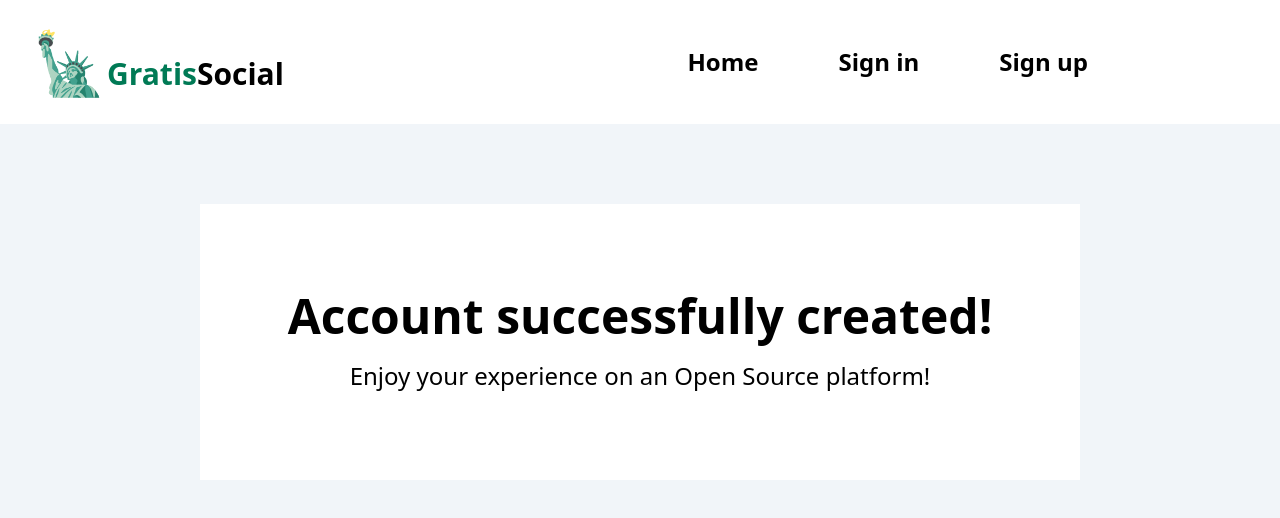
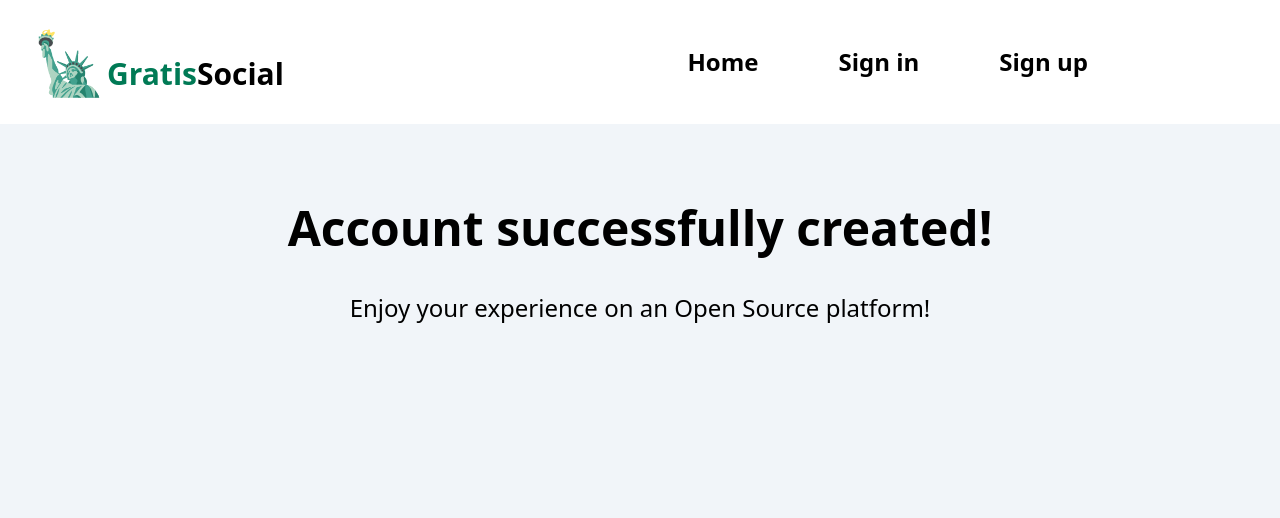
Before and after one commit to astev423/GratisSocial, a Next.js app: page /account-created in a window 1280 px wide. Shown: the top 518 px of the page. Built offline with nearby package versions, Linux system fonts and the light colour scheme; no server answers.

Commit message:
refact: minimize css and update tags for account created page

```diff
--- a/app/(pages)/account-created/page.tsx
+++ b/app/(pages)/account-created/page.tsx
@@ -4,13 +4,9 @@ export default async function AccountCreatedPage() {
   tryAddClerkUserToDb()
 
   return (
-    <div className="flex mt-20 justify-center">
-      <div className="items-center text-5xl flex-col p-22 max-w-6xl bg-white font-bold">
-        Account successfully created!
-        <div className="text-2xl text-center font-normal mt-5">
-          Enjoy your experience on an Open Source platform!
-        </div>
-      </div>
-    </div>
+    <>
+      <h1 className="text-center text-5xl flex-col mt-20 font-bold">Account successfully created!</h1>
+      <p className="text-2xl text-center mt-10">Enjoy your experience on an Open Source platform!</p>
+    </>
   )
 }
```
